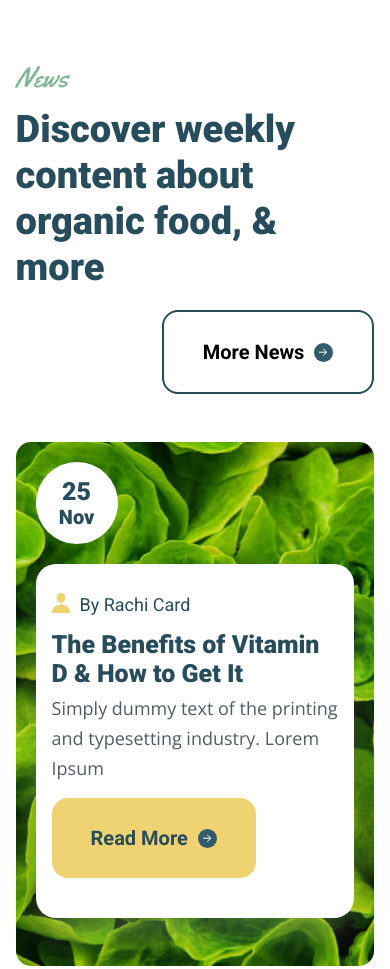
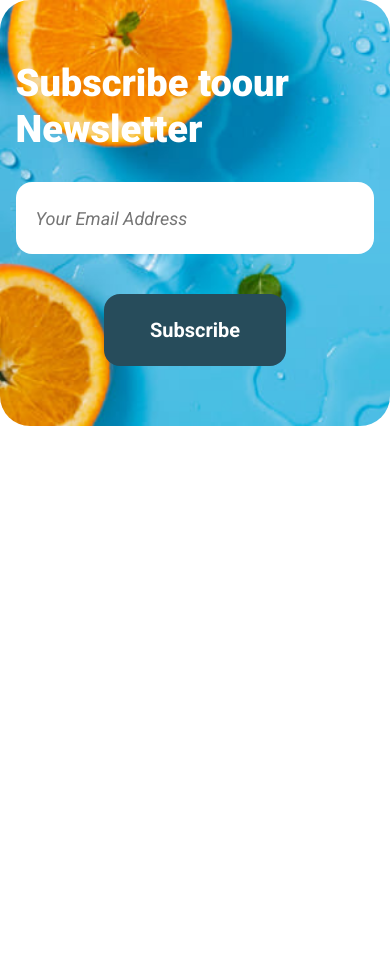
Before and after one commit to KyrychenkoDmytro/sigma, a React app in the folder final/client/: page / in a window 390 px wide. Shown: the top 969 px of the page. After the commit the page ends 844 px from the top, so only its background shows below. Built offline with nearby package versions, Linux system fonts and the light colour scheme; no server answers.

Commit message:
responsive Newsleter

```diff
--- a/final/client/src/Components/Newsletter/Newsletter.jsx
+++ b/final/client/src/Components/Newsletter/Newsletter.jsx
@@ -14,7 +14,7 @@ const Newsletter = () => {
                             <div className="Newsletter__input-mail">
                                 <input type="text" placeholder="Your Email Address" />
                             </div>
-                            <button className="btn btn_pagination-grey Newsletter__Info-btn" type="submit">Subscribe</button>
+                            <button className="btn btn_pagination-grey Newsletter__info-btn" type="submit">Subscribe</button>
                         </form>
                     </div>
 
--- a/final/client/src/Components/Newsletter/Newsletter.scss
+++ b/final/client/src/Components/Newsletter/Newsletter.scss
@@ -45,7 +45,100 @@
         }
     }
 
-    &__Info-btn {
+    &__info-btn {
         width: 220px;
     }
 }
+
+@media (max-width: 1199.98px) {
+    .Newsletter {
+        padding: 80px 20px;
+        margin-bottom: 80px;
+
+
+        &__input-mail {
+            height: 72px
+        }
+
+        &__info-btn {
+            padding: 24px 46px;
+            width: auto;
+        }
+    }
+}
+
+@media (max-width: 991.98px) {
+    .Newsletter {
+
+        &__wrap {
+            flex-direction: column;
+            gap: 20px;
+        }
+
+        &__title {
+            br {
+                display: none;
+            }
+        }
+    }
+}
+
+
+@media (max-width: 767.98px) {
+    .Newsletter {
+
+        &__form {
+            width: 100%;
+
+            form {
+                justify-content: center;
+            }
+        }
+
+        &__input-mail {
+            flex: 0 1 320px;
+            width: auto;
+
+            input {
+                width: 100%;
+            }
+        }
+
+        &__info-btn {
+            padding: 24px 46px;
+            width: auto;
+        }
+    }
+}
+
+@media (max-width: 575.98px) {
+    .Newsletter {
+        padding: 60px 0px;
+        margin-bottom: 60px;
+
+        &__wrap {
+            gap: 30px;
+        }
+
+        &__form {
+            form {
+                flex-direction: column;
+                gap: 40px;
+            }
+        }
+
+        &__input-mail {
+            flex: 0 1 auto;
+            width: 100%;
+
+            input {
+                width: 100%;
+            }
+        }
+
+        &__info-btn {
+            padding: 24px 46px;
+            width: auto;
+        }
+    }
+}
--- a/final/client/src/pages/Home/Home.jsx
+++ b/final/client/src/pages/Home/Home.jsx
@@ -31,8 +31,8 @@ const Home = () => {
             {/* <Offer /> */}
             {/* <EcoFriendly /> */}
             {/* <Gallery /> */}
-            <News />
-            {/* <Newsletter /> */}
+            {/* <News /> */}
+            <Newsletter />
         </main>
     );
 }
```
